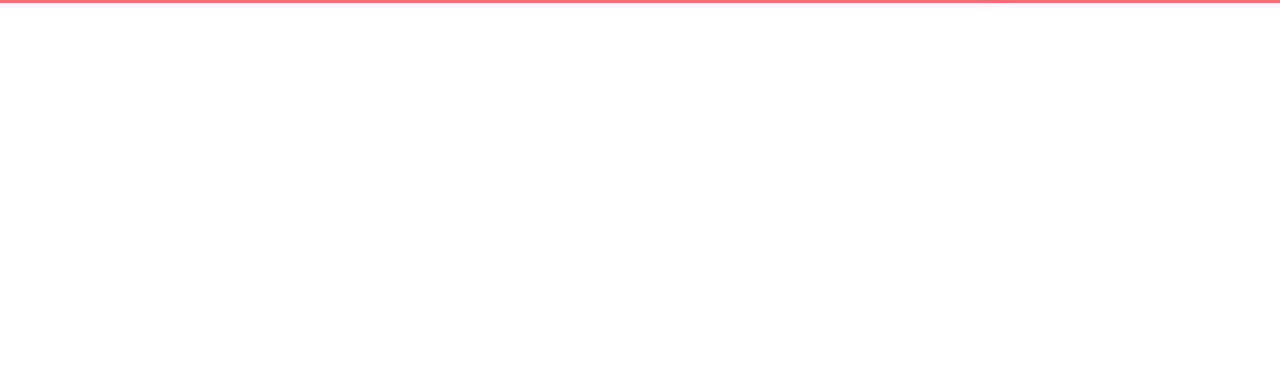
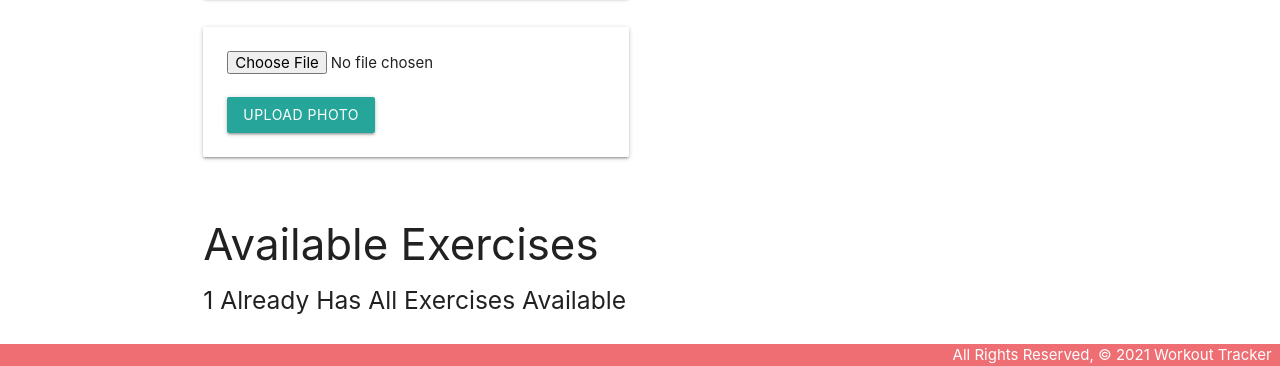
Before and after one commit to kbarne12/FitApption, a Django app: page /workouts/1/ in a window 1280 px wide. Shown: the part 797-1163 px from the top of the page. Before the commit the page ends 800 px from the top, so only its background shows below. Run offline with Django 3.2, Linux system fonts and the light colour scheme; tables that the repository leaves empty hold one stand-in row (values such as "Sample post").

Commit message:
photo functionality complete

```diff
--- a/workouttracker/main_app/models.py
+++ b/workouttracker/main_app/models.py
@@ -42,7 +42,7 @@
 
 class Photo(models.Model):
   url = models.CharField(max_length=200)
-  workouts = models.ForeignKey(Workout, on_delete=models.CASCADE)
+  workout = models.ForeignKey(Workout, on_delete=models.CASCADE)
 
   def __str__(self):
     return f"Photo for workout_id: {self.workout_id} @{self.url}"
--- a/workouttracker/main_app/static/css/style.css
+++ b/workouttracker/main_app/static/css/style.css
@@ -2,6 +2,7 @@
     display: flex;
     min-height: 100vh;
     flex-direction: column;
+    /* background-color: blue */
   }
 
   main {
--- a/workouttracker/main_app/templates/workouts/detail.html
+++ b/workouttracker/main_app/templates/workouts/detail.html
@@ -20,6 +20,17 @@
         <a href="{% url 'workouts_delete' workout.id %}">Delete</a>
       </div>
     </div>
+    {% for photo in workout.photo_set.all %}
+      <img class="responsive-img card-panel" src="{{photo.url}}">
+    {% empty %}
+      <div class="card-panel teal-text center-align">No Photos Uploaded</div>
+    {% endfor %}
+    <form action="{% url 'add_photo' workout.id %}" enctype="multipart/form-data" method="POST" class="card-panel">
+      {% csrf_token %}
+      <input type="file" name="photo-file">
+      <br><br>
+      <input type="submit" class="btn" value="Upload Photo">
+    </form>
 </div>
 <hr>
 <div class="row">
@@ -33,10 +44,11 @@
               <p>Exercise: {{ exercise.name }}</p>
               <p>Reps: {{ exercise.reps }}</p>
               <p>Sets: {{ exercise.sets }}</p>
-            </span>
+            </span> <a href="{% url 'remove_exercise' workout.id exercise.id %}">Remove Exercise</a>
           </div>
         </div>
       {% endfor %}
+
     {% else %}
       <a href="{% url 'exercises_create' %}">Create an Exercise</a>
     {% endif %}
--- a/workouttracker/main_app/urls.py
+++ b/workouttracker/main_app/urls.py
@@ -15,4 +15,6 @@
   path('exercises/<int:pk>/delete/', views.ExerciseDelete.as_view(), name='exercises_delete'),
   path('exercises/', views.ExerciseList.as_view(), name='exercises_index'),
   path('workouts/<int:workout_id>/assoc_exercise/<int:exercise_id>/', views.assoc_exercise, name='assoc_exercise'),
+  path('workouts/<int:workout_id>/remove_exercise/<int:exercise_id>/', views.remove_exercise, name='remove_exercise'),
+  path('workouts/<int:workout_id>/add_photo/', views.add_photo, name='add_photo'),
 ]
--- a/workouttracker/main_app/views.py
+++ b/workouttracker/main_app/views.py
@@ -5,8 +5,13 @@
 from django.views.generic import ListView, DetailView
 from django.contrib.auth.decorators import login_required
 from django.contrib.auth.mixins import LoginRequiredMixin
-from .models import Workout, Exercise
+import uuid
+import boto3
+from .models import Workout, Exercise, Photo
 
+
+S3_BASE_URL = 'https://s3.us-east-1.amazonaws.com/'
+BUCKET = 'fitapption'
 # Define the home view
 def about(request):
   return render(request, 'about.html')
@@ -63,7 +68,23 @@
   Workout.objects.get(id=workout_id).exercises.add(exercise_id)
   return redirect('detail', workout_id=workout_id)
 
+def remove_exercise(request, workout_id, exercise_id):
+  Workout.objects.get(id=workout_id).exercises.remove(exercise_id)
+  return redirect('detail', workout_id=workout_id)
 
+def add_photo(request, workout_id):
+  photo_file = request.FILES.get('photo-file', None)
+  if photo_file:
+    s3 = boto3.client('s3')
+    key = uuid.uuid4().hex[:6] + photo_file.name[photo_file.name.rfind('.'):]
+    try:
+      s3.upload_fileobj(photo_file, BUCKET, key)
+      url = f"{S3_BASE_URL}{BUCKET}/{key}"
+      photo = Photo(url=url, workout_id=workout_id)
+      photo.save()
+    except Exception as err:
+      print('An error occurred uploading file to S3: %s' % err)
+  return redirect('detail', workout_id=workout_id)
 
 
 
```
Also changed, not shown: workouttracker/main_app/migrations/0009_rename_workouts_photo_workout.py (added).
